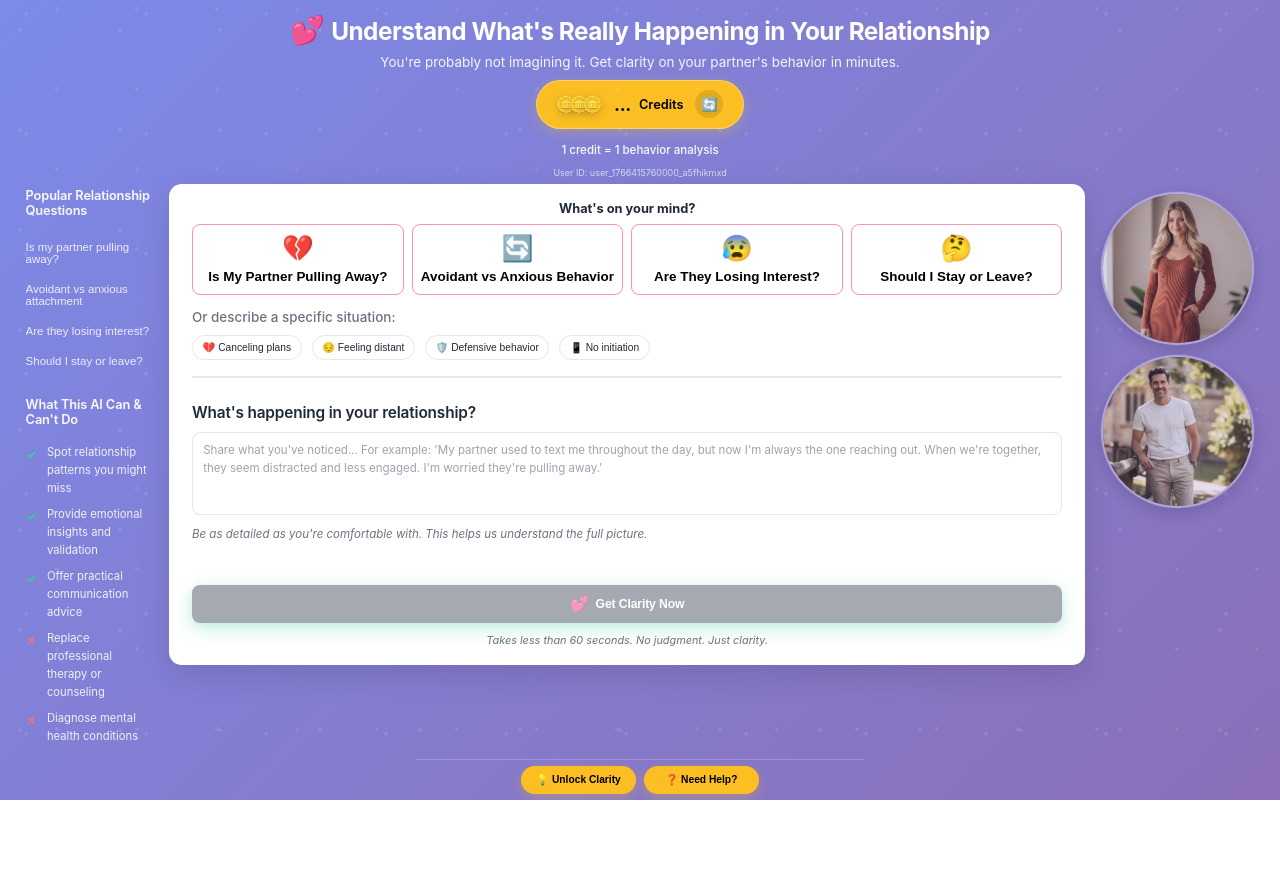
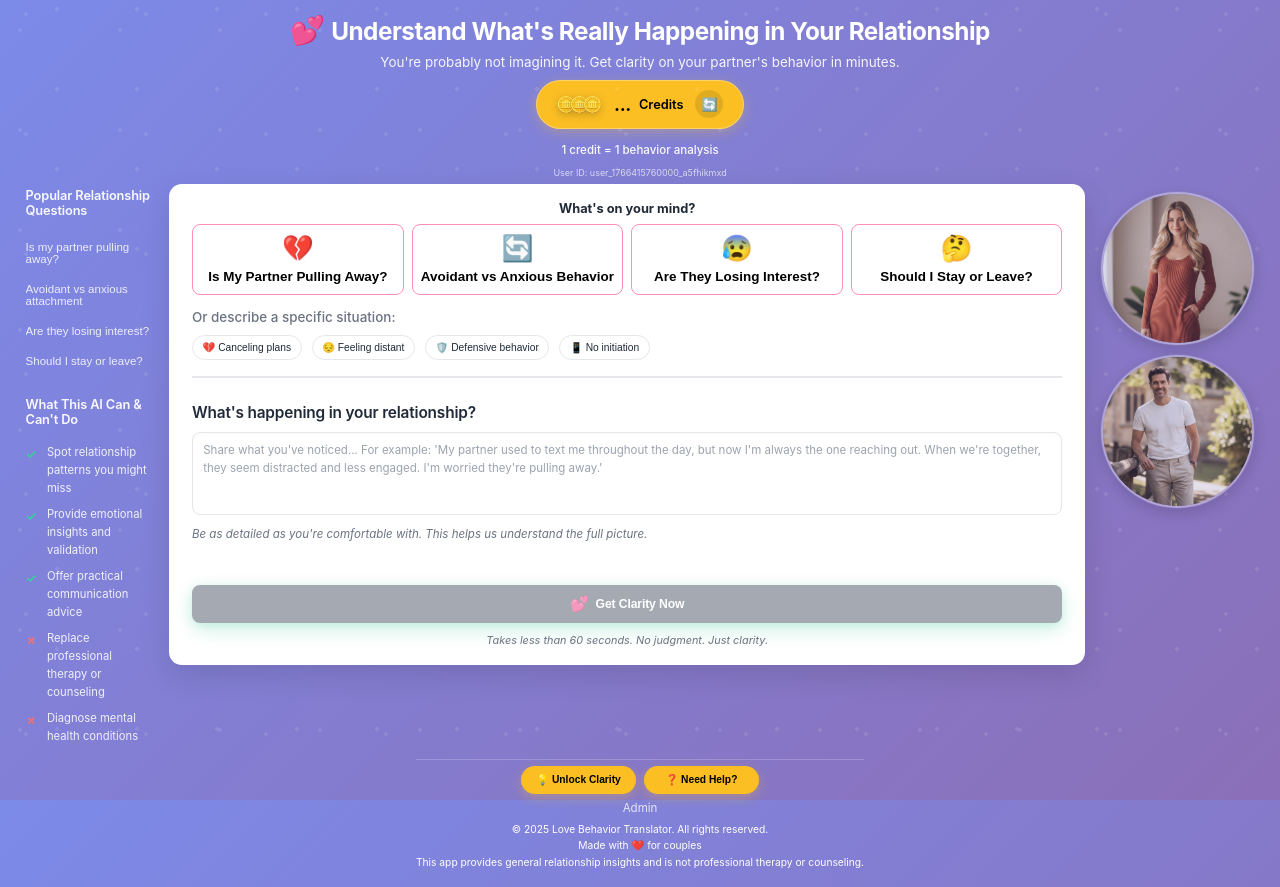
Before and after one commit to maxkantor/love-behavior-translator, a React (Vite) app in the folder frontend/: page / in a window 1280 px wide. Before the commit the page ends 800 px from the top, so only its background shows below. Built offline with nearby package versions, Linux system fonts and the light colour scheme; no server answers.

Commit message:
Fix app-container height and overflow to show footer buttons

```diff
--- a/frontend/src/ui/styles.css
+++ b/frontend/src/ui/styles.css
@@ -83,11 +83,13 @@ body {
 .app-container {
   position: relative;
   z-index: 1;
-  height: 100vh;
+  min-height: 100vh;
+  height: auto;
   padding: clamp(0.25rem, 0.5vw, 0.5rem);
   max-width: 100%;
   margin: 0 auto;
-  overflow: hidden;
+  overflow-x: hidden;
+  overflow-y: auto;
   display: flex;
   flex-direction: column;
   width: 100%;
```
